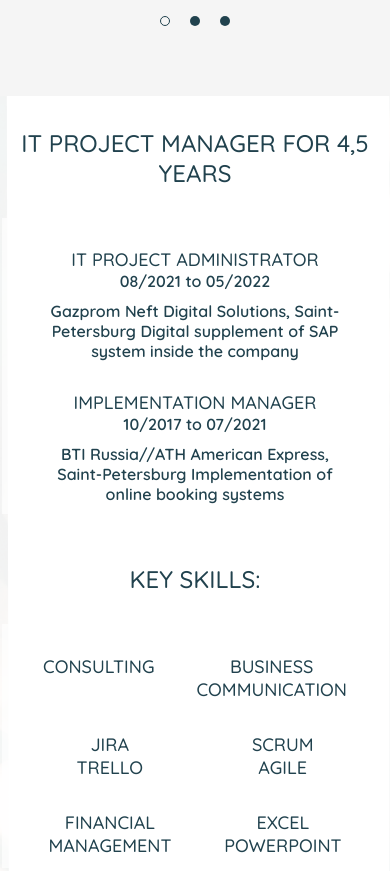
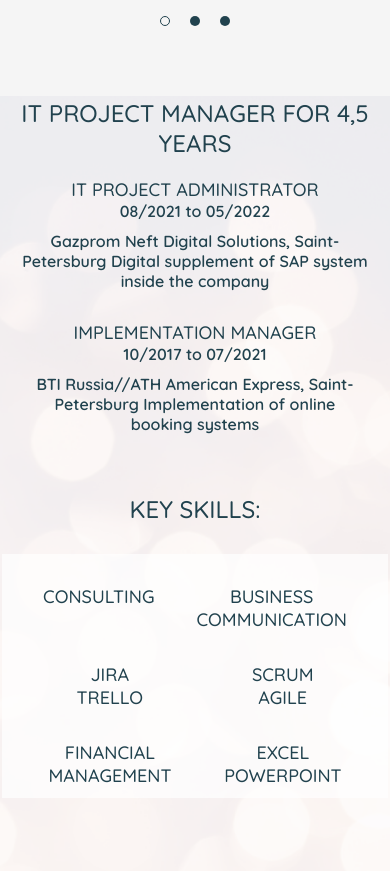
Before and after one commit to MazharovaA/CV, a plain HTML site: page index.html in a window 390 px wide. Shown: the part 1329-2200 px from the top of the page. Drawn offline with nearby package versions, Linux system fonts and the light colour scheme; files that its build step writes are made by us from their sources.

Commit message:
background change

```diff
--- a/SCSS/style.scss
+++ b/SCSS/style.scss
@@ -575,7 +575,7 @@ li.menu-li{
 
 //Страница 4. Experience
 .page4 {
-      background: url(../IMG/Background/phone_pic2.png) no-repeat center center;
+      background: url(../IMG/Background/phone\ pic1_fade.png) no-repeat center center;
       background-size: cover;
       height: 700px;
       width: 100vw;
@@ -583,9 +583,9 @@ li.menu-li{
             height: 800px;}
       @media(max-width:515px){
             height: 850px;
-            background-color: rgba(241, 219, 230, 0.6);}
+            }
       @media(max-width:375px){
-            height: 970px;}
+            height: 970px;
 
 
 		&__title {
@@ -619,7 +619,7 @@ li.menu-li{
                   background-color: rgba(255, 255, 255, 0.7) ;
                   @media(max-width:504px){
                         flex-wrap:wrap;
-                        padding:10px 20px 0;
+                        padding:10px 20px 0;}
                   }
             }
 
```
